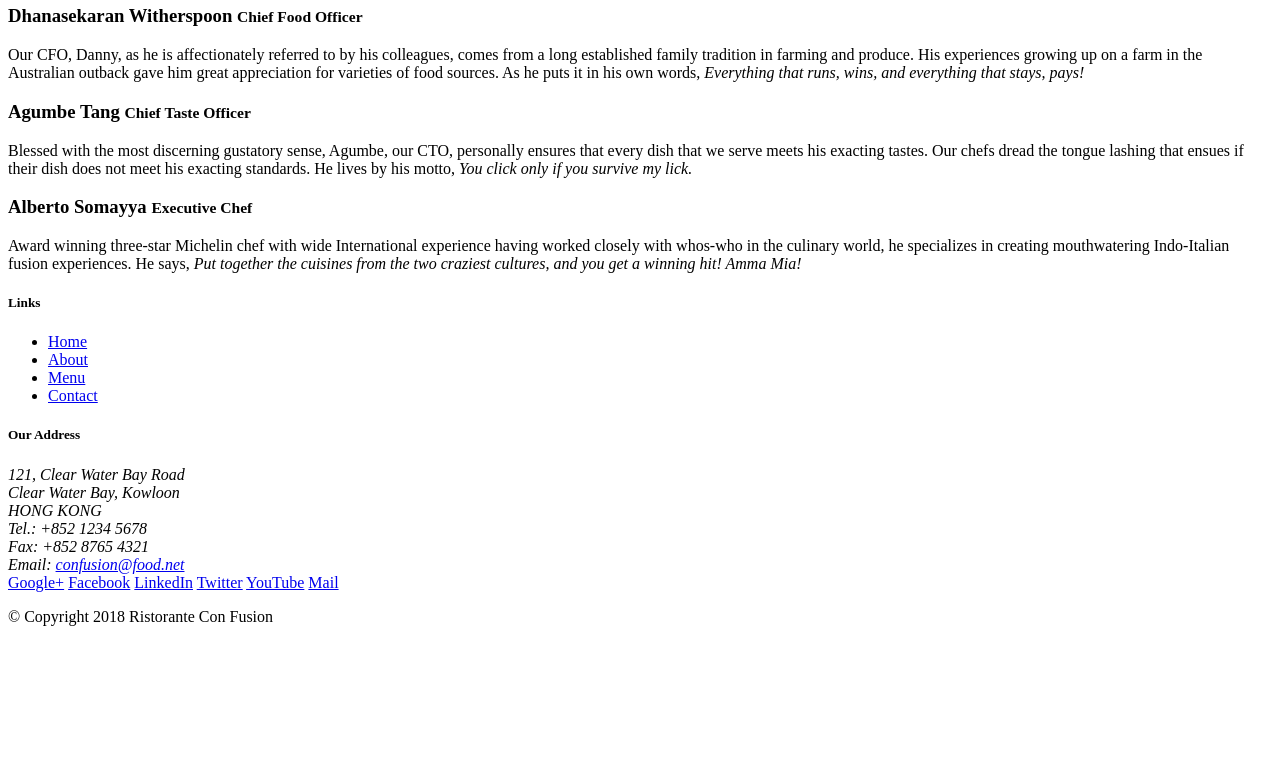
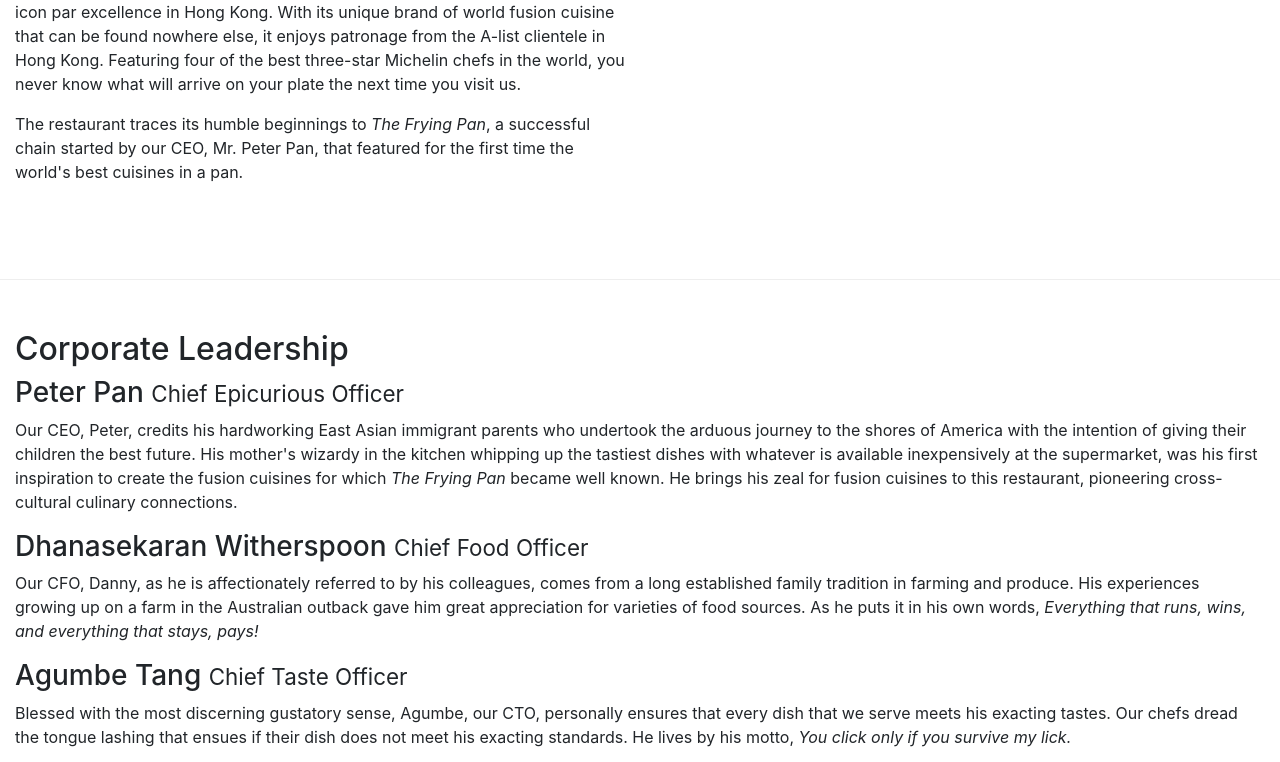
Before and after one commit to Nuttachai-K/Restaurant_Webpage_Bootstrap, a website: page aboutus.html in a window 1280 px wide. Shown: the part 471-1233 px from the top of the page. Before the commit the page ends 1113 px from the top, so only its background shows below. Drawn offline with nearby package versions, Linux system fonts and the light colour scheme.

Commit message:
modified aboutus.html

```diff
--- a/aboutus.html
+++ b/aboutus.html
@@ -2,7 +2,11 @@
 <html lang="en">
 
 <head>
-
+    <meta charset="utf-8">
+    <meta name="viewport" content="width=device-width, initial-scale=1, shrink-to-fit=no">
+    <meta http-equiv="x-ua-compatible" content="ie=edge">
+    <link rel="stylesheet" href="node_modules/bootstrap/dist/css/bootstrap.min.css">
+    <link rel="stylesheet" href="css/styles.css">
     <title>Ristorante Con Fusion: About Us</title>
 
 </head>
@@ -30,28 +34,28 @@
             </div>
         </div>
 
-        <div>
-            <div>
+        <div class="row row-content">
+            <div class="col-6 col-sm-6">
                 <h2>Our History</h2>
                 <p>Started in 2010, Ristorante con Fusion quickly established itself as a culinary icon par excellence in Hong Kong. With its unique brand of world fusion cuisine that can be found nowhere else, it enjoys patronage from the A-list clientele in Hong Kong.  Featuring four of the best three-star Michelin chefs in the world, you never know what will arrive on your plate the next time you visit us.</p>
                 <p>The restaurant traces its humble beginnings to <em>The Frying Pan</em>, a successful chain started by our CEO, Mr. Peter Pan, that featured for the first time the world's best cuisines in a pan.</p>
             </div>
-            <div>
+            <div class="col-6 col-sm-6">
             </div>
         </div>
 
 
-        <div>
-            <div>
+        <div class="row row-content">
+            <div class="col-12 col-sm-12 d">
                 <h2>Corporate Leadership</h2>
                 <h3>Peter Pan <small>Chief Epicurious Officer</small></h3>
-                <p>Our CEO, Peter, credits his hardworking East Asian immigrant parents who undertook the arduous journey to the shores of America with the intention of giving their children the best future. His mother's wizardy in the kitchen whipping up the tastiest dishes with whatever is available inexpensively at the supermarket, was his first inspiration to create the fusion cuisines for which <em>The Frying Pan</em> became well known. He brings his zeal for fusion cuisines to this restaurant, pioneering cross-cultural culinary connections.</p>
+                <p class="d-none d-sm-block">Our CEO, Peter, credits his hardworking East Asian immigrant parents who undertook the arduous journey to the shores of America with the intention of giving their children the best future. His mother's wizardy in the kitchen whipping up the tastiest dishes with whatever is available inexpensively at the supermarket, was his first inspiration to create the fusion cuisines for which <em>The Frying Pan</em> became well known. He brings his zeal for fusion cuisines to this restaurant, pioneering cross-cultural culinary connections.</p>
                 <h3>Dhanasekaran Witherspoon <small>Chief Food Officer</small></h3>
-                <p>Our CFO, Danny, as he is affectionately referred to by his colleagues, comes from a long established family tradition in farming and produce. His experiences growing up on a farm in the Australian outback gave him great appreciation for varieties of food sources. As he puts it in his own words, <em>Everything that runs, wins, and everything that stays, pays!</em></p>
+                <p class="d-none d-sm-block">Our CFO, Danny, as he is affectionately referred to by his colleagues, comes from a long established family tradition in farming and produce. His experiences growing up on a farm in the Australian outback gave him great appreciation for varieties of food sources. As he puts it in his own words, <em>Everything that runs, wins, and everything that stays, pays!</em></p>
                 <h3>Agumbe Tang <small>Chief Taste Officer</small></h3>
-                <p>Blessed with the most discerning gustatory sense, Agumbe, our CTO, personally ensures that every dish that we serve meets his exacting tastes. Our chefs dread the tongue lashing that ensues if their dish does not meet his exacting standards. He lives by his motto, <em>You click only if you survive my lick.</em></p>
+                <p class="d-none d-sm-block">Blessed with the most discerning gustatory sense, Agumbe, our CTO, personally ensures that every dish that we serve meets his exacting tastes. Our chefs dread the tongue lashing that ensues if their dish does not meet his exacting standards. He lives by his motto, <em>You click only if you survive my lick.</em></p>
                 <h3>Alberto Somayya <small>Executive Chef</small></h3>
-                <p>Award winning three-star Michelin chef with wide International experience having worked closely with whos-who in the culinary world, he specializes in creating mouthwatering Indo-Italian fusion experiences. He says, <em>Put together the cuisines from the two craziest cultures, and you get a winning hit! Amma Mia!</em></p>
+                <p class="d-none d-sm-block">Award winning three-star Michelin chef with wide International experience having worked closely with whos-who in the culinary world, he specializes in creating mouthwatering Indo-Italian fusion experiences. He says, <em>Put together the cuisines from the two craziest cultures, and you get a winning hit! Amma Mia!</em></p>
             </div>
        </div>
 
@@ -98,6 +102,9 @@
            </div>
         </div>
     </footer>
+    <script src="node_modules/jquery/dist/jquery.slim.min.js"></script>
+    <script src="node_modules/popper.js/dist/umd/popper.min.js"></script>
+    <script src="node_modules/bootstrap/dist/js/bootstrap.min.js"></script>
 
 </body>
 
```
